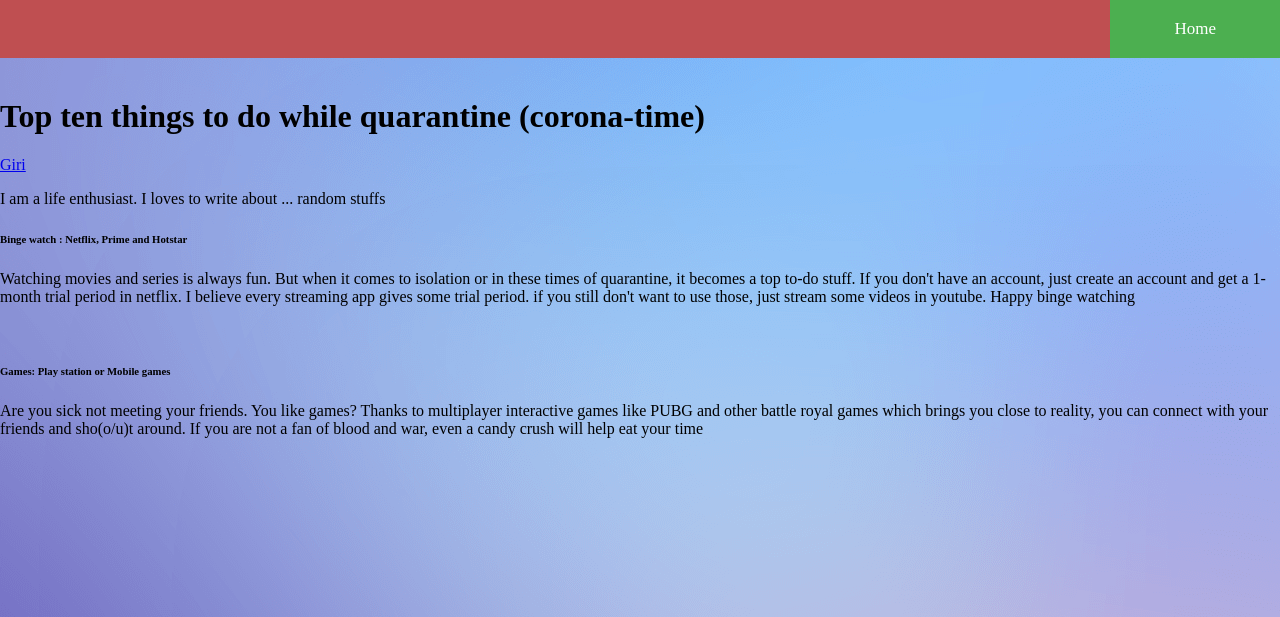
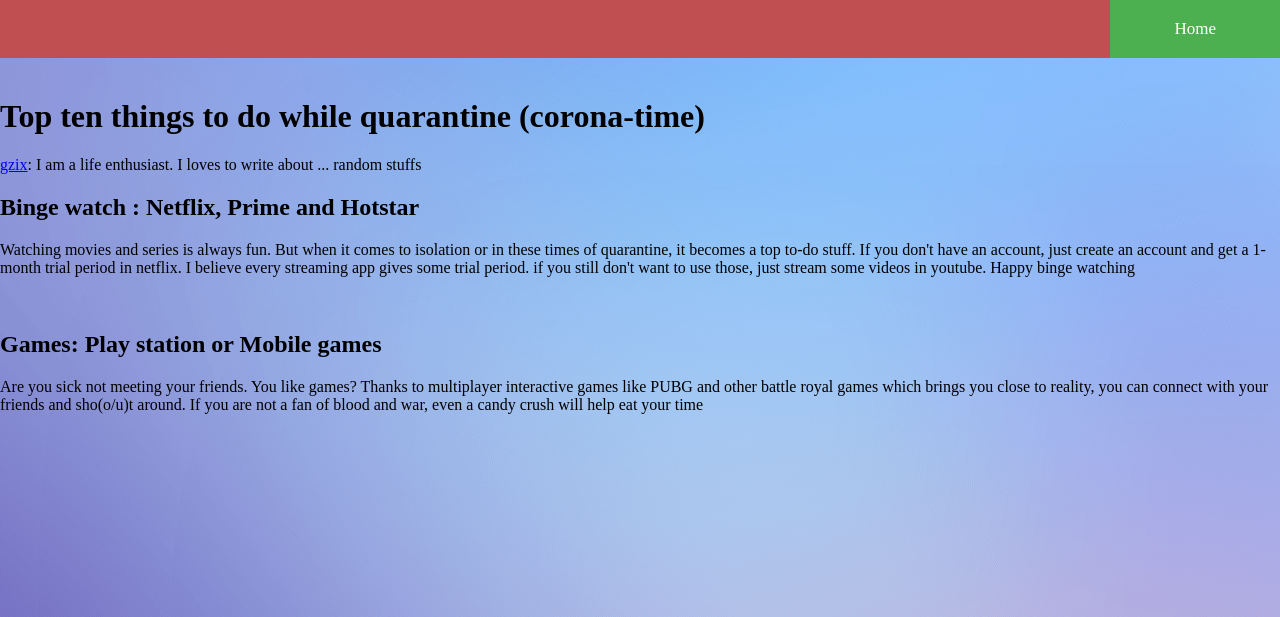
Before and after one commit to Random-Post/randompost, a Flask app: page /posts/top-ten/coronatimes in a window 1280 px wide. Shown: the top 617 px of the page. Run offline with Flask 2, Linux system fonts and the light colour scheme; some libraries are stand-ins or nearby versions.

Commit message:
front-end-test1

```diff
--- a/FrontendRepo/templates/static_post1.html
+++ b/FrontendRepo/templates/static_post1.html
@@ -17,12 +17,12 @@
 		<br/>
 		<div class="post">
 			<h1> Top ten things to do while quarantine (corona-time)</h1>
-			<p><a href="mailto:giriat2022@gmail.com" class='author-name'>Giri</a><p class='short-bio'> I am a life enthusiast. I loves to write about ... random stuffs </p>
-			<h6>Binge watch : Netflix, Prime and Hotstar</h6>
+			<p><a href="mailto:giriat2022@gmail.com" class='author-name'>gzix</a>: I am a life enthusiast. I loves to write about ... random stuffs </p>
+			<h2>Binge watch : Netflix, Prime and Hotstar</h2>
 			<p>Watching movies and series is always fun. But when it comes to isolation or in these times of quarantine, it becomes a top to-do stuff. If you don't have an account, just create an account and get a 1-month trial period in netflix. I believe every streaming app gives some trial period. if you still don't want to use those, just stream some videos in youtube. Happy binge watching</p>
 			<br/>
 
-			<h6>Games: Play station or Mobile games</h6>
+			<h2>Games: Play station or Mobile games</h2>
                         <p>Are you sick not meeting your friends. You like games? Thanks to multiplayer interactive games like PUBG and other battle royal games which brings you close to reality, you can connect with your friends and sho(o/u)t around. If you are not a fan of blood and war, even a candy crush will help eat your time </p>
                         <br/>
 		</div>
```
